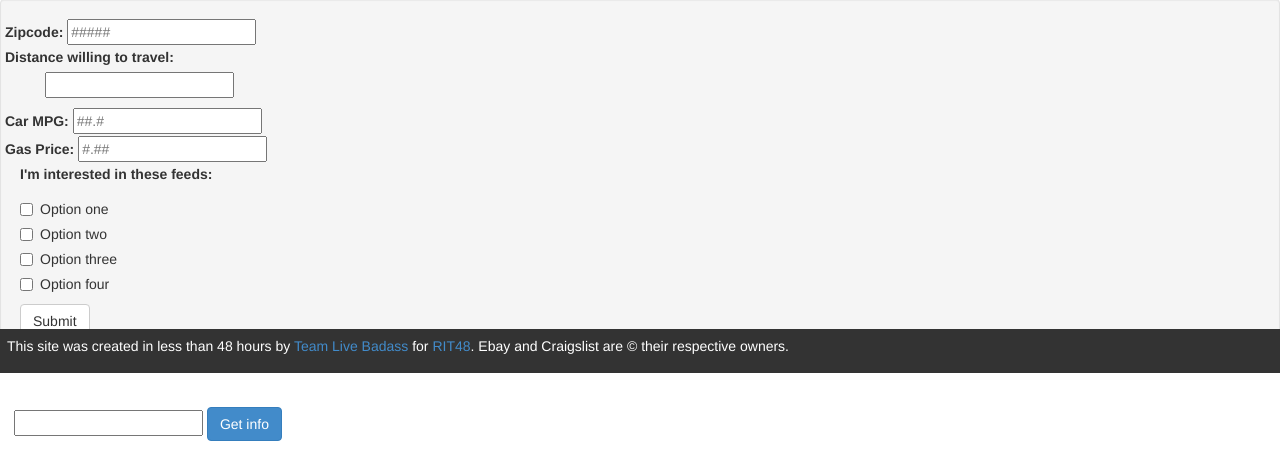
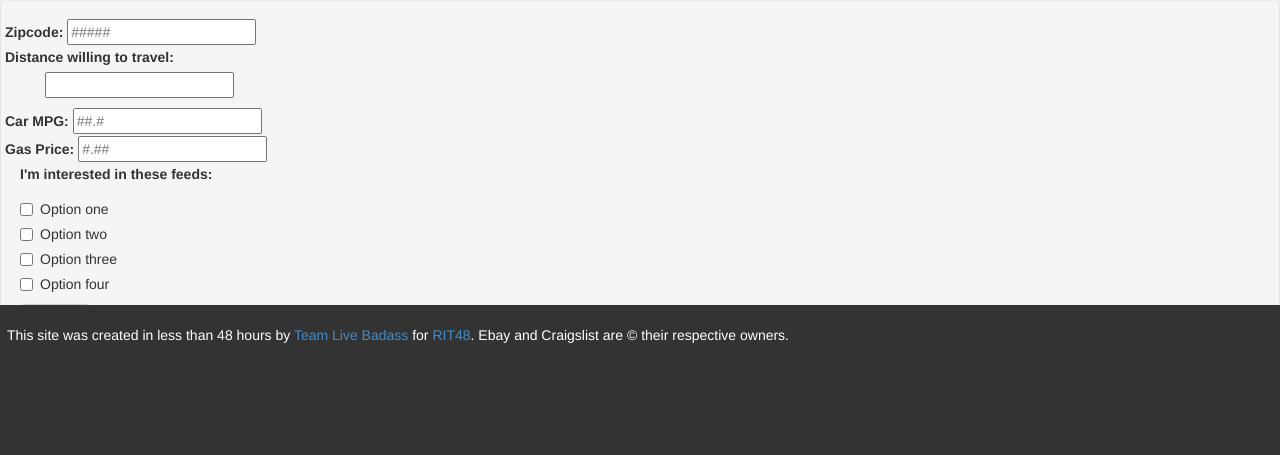
Before and after one commit to samjhill/rit48, a PHP site: page / in a window 1280 px wide. Shown: the part 427-882 px from the top of the page. Run offline with PHP 8.4, Linux system fonts and the light colour scheme.

Commit message:
footer fixes

```diff
--- a/assets/css/main.css
+++ b/assets/css/main.css
@@ -5,6 +5,8 @@
 
 #main .title{
     margin-right: 2em;
+    overflow: auto;
+    margin-bottom: 150px;
 }
 
 #logo-place{
@@ -17,13 +19,14 @@
 }
 
 #footer{
-    position: absolute;
+    position: relative;
+    margin-top: -150px;
+    height: 150px;
     background: #333333;
     color: white;
     padding: .5em;
-    left: 0;
-    right: 0;
-    bottom: 0;
+    clear:both;
+    padding-top:20px;
 }
 
 .post{
```
